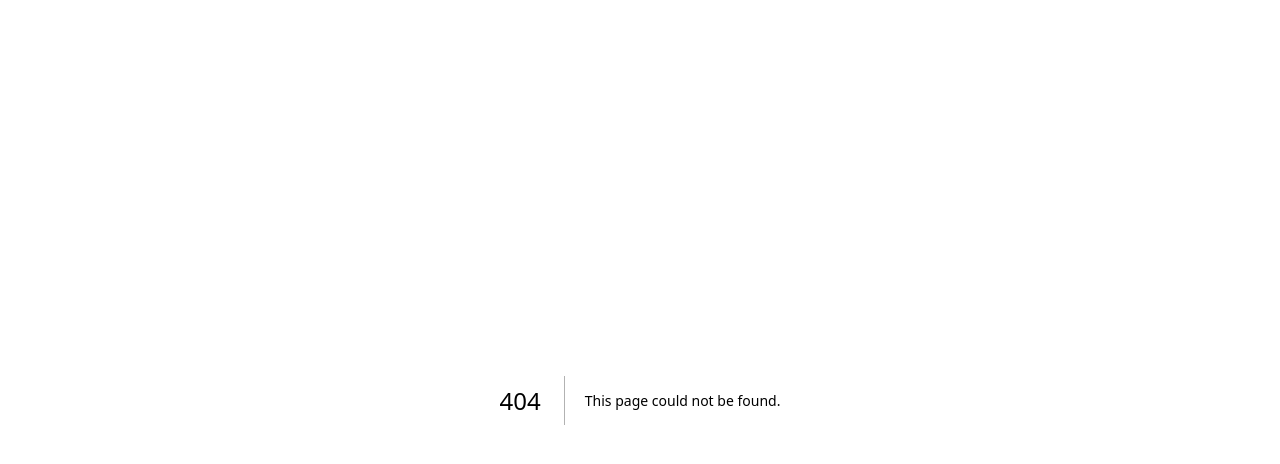
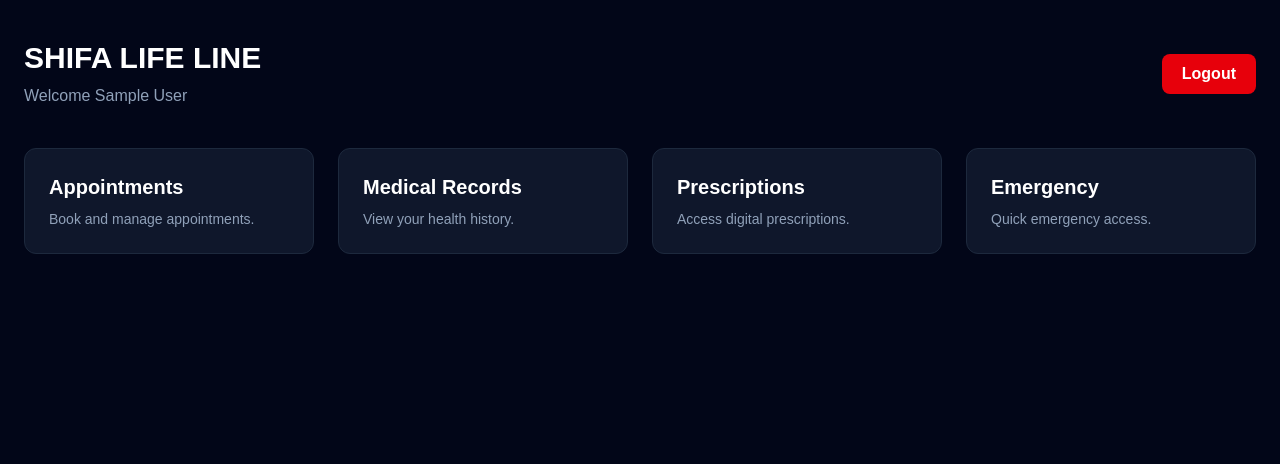
Before and after one commit to shifalifeline/shifalifeline-web, a Next.js app: page /dashboard in a window 1280 px wide. Before the commit this address had no page. Shown: the top 464 px of the page. Built offline with nearby package versions, Linux system fonts and the light colour scheme; sample sign-in values are in the browser's storage.

Commit message:
Sprint 14: Authentication context, protected routes and dashboard foundation

```diff
--- a/app/(auth)/login/page.tsx
+++ b/app/(auth)/login/page.tsx
@@ -4,13 +4,16 @@ import { useState } from "react";
 import Link from "next/link";
 import PasswordInput from "@/components/ui/PasswordInput";
 import { validateLogin } from "@/lib/validation/auth";
-import { login } from "@/lib/services/auth.service";
+import { login as loginService } from "@/lib/services/auth.service";
+import { useAuth } from "@/context/AuthContext";
 
 export default function LoginPage() {
   const [identifier, setIdentifier] = useState("");
   const [password, setPassword] = useState("");
   const [errors, setErrors] = useState<Record<string, string>>({});
   const [loading, setLoading] = useState(false);
+
+  const { login } = useAuth();
 
   async function handleSubmit(
     e: React.FormEvent<HTMLFormElement>
@@ -31,14 +34,20 @@ export default function LoginPage() {
     setLoading(true);
 
     try {
-      const response = await login({
+      const response = await loginService({
         identifier,
         password,
       });
 
       console.log(response);
 
-      // Navigation will be added after backend integration.
+      login({
+        id: "1",
+        name: "Demo User",
+        email: identifier,
+      });
+
+      window.location.href = "/dashboard";
     } catch (error) {
       console.error(error);
     } finally {
--- /dev/null
+++ b/app/dashboard/page.tsx
@@ -0,0 +1,95 @@
+"use client";
+
+import Link from "next/link";
+import ProtectedRoute from "@/components/auth/ProtectedRoute";
+import { useAuth } from "@/context/AuthContext";
+
+export default function DashboardPage() {
+  const { user, logout } = useAuth();
+
+  function handleLogout() {
+    logout();
+    window.location.href = "/login";
+  }
+
+  return (
+    <ProtectedRoute>
+      <main className="min-h-screen bg-slate-950 text-white">
+        <div className="mx-auto max-w-7xl px-6 py-10">
+          <header className="mb-10 flex items-center justify-between">
+            <div>
+              <h1 className="text-3xl font-bold">
+                SHIFA LIFE LINE
+              </h1>
+
+              <p className="mt-2 text-slate-400">
+                Welcome {user?.name}
+              </p>
+            </div>
+
+            <button
+              onClick={handleLogout}
+              className="rounded-lg bg-red-600 px-5 py-2 font-semibold transition hover:bg-red-500"
+            >
+              Logout
+            </button>
+          </header>
+
+          <section className="grid gap-6 md:grid-cols-2 xl:grid-cols-4">
+            <Link
+              href="#"
+              className="rounded-xl border border-slate-800 bg-slate-900 p-6 transition hover:border-cyan-500"
+            >
+              <h2 className="text-xl font-semibold">
+                Appointments
+              </h2>
+
+              <p className="mt-2 text-sm text-slate-400">
+                Book and manage appointments.
+              </p>
+            </Link>
+
+            <Link
+              href="#"
+              className="rounded-xl border border-slate-800 bg-slate-900 p-6 transition hover:border-cyan-500"
+            >
+              <h2 className="text-xl font-semibold">
+                Medical Records
+              </h2>
+
+              <p className="mt-2 text-sm text-slate-400">
+                View your health history.
+              </p>
+            </Link>
+
+            <Link
+              href="#"
+              className="rounded-xl border border-slate-800 bg-slate-900 p-6 transition hover:border-cyan-500"
+            >
+              <h2 className="text-xl font-semibold">
+                Prescriptions
+              </h2>
+
+              <p className="mt-2 text-sm text-slate-400">
+                Access digital prescriptions.
+              </p>
+            </Link>
+
+            <Link
+              href="#"
+              className="rounded-xl border border-slate-800 bg-slate-900 p-6 transition hover:border-cyan-500"
+            >
+              <h2 className="text-xl font-semibold">
+                Emergency
+              </h2>
+
+              <p className="mt-2 text-sm text-slate-400">
+                Quick emergency access.
+              </p>
+            </Link>
+          </section>
+        </div>
+      </main>
+    </ProtectedRoute>
+  );
+}
--- a/app/layout.tsx
+++ b/app/layout.tsx
@@ -1,6 +1,7 @@
 import type { Metadata } from "next";
 import { Geist, Geist_Mono } from "next/font/google";
 import "./globals.css";
+import { AuthProvider } from "@/context/AuthContext";
 
 const geistSans = Geist({
   variable: "--font-geist-sans",
@@ -27,7 +28,11 @@ export default function RootLayout({
       lang="en"
       className={`${geistSans.variable} ${geistMono.variable} h-full antialiased`}
     >
-      <body className="min-h-full flex flex-col">{children}</body>
+      <body>
+        <AuthProvider>
+          {children}
+        </AuthProvider>
+      </body>
     </html>
   );
 }
--- /dev/null
+++ b/components/auth/ProtectedRoute.tsx
@@ -0,0 +1,36 @@
+"use client";
+
+import { ReactNode, useEffect } from "react";
+import { useRouter } from "next/navigation";
+import { useAuth } from "@/context/AuthContext";
+
+interface ProtectedRouteProps {
+  children: ReactNode;
+}
+
+export default function ProtectedRoute({
+  children,
+}: ProtectedRouteProps) {
+  const { user, loading } = useAuth();
+  const router = useRouter();
+
+  useEffect(() => {
+    if (!loading && !user) {
+      router.replace("/login");
+    }
+  }, [loading, user, router]);
+
+  if (loading) {
+    return (
+      <div className="flex min-h-screen items-center justify-center bg-slate-950 text-white">
+        Loading...
+      </div>
+    );
+  }
+
+  if (!user) {
+    return null;
+  }
+
+  return <>{children}</>;
+}
--- /dev/null
+++ b/context/AuthContext.tsx
@@ -0,0 +1,76 @@
+"use client";
+
+import {
+  createContext,
+  useContext,
+  useEffect,
+  useState,
+  ReactNode,
+} from "react";
+
+interface User {
+  id: string;
+  name: string;
+  email: string;
+}
+
+interface AuthContextType {
+  user: User | null;
+  loading: boolean;
+  login: (user: User) => void;
+  logout: () => void;
+}
+
+const AuthContext = createContext<AuthContextType | undefined>(undefined);
+
+export function AuthProvider({
+  children,
+}: {
+  children: ReactNode;
+}) {
+  const [user, setUser] = useState<User | null>(null);
+  const [loading, setLoading] = useState(true);
+
+  useEffect(() => {
+    const stored = localStorage.getItem("shifa_user");
+
+    if (stored) {
+      setUser(JSON.parse(stored));
+    }
+
+    setLoading(false);
+  }, []);
+
+  const login = (user: User) => {
+    localStorage.setItem("shifa_user", JSON.stringify(user));
+    setUser(user);
+  };
+
+  const logout = () => {
+    localStorage.removeItem("shifa_user");
+    setUser(null);
+  };
+
+  return (
+    <AuthContext.Provider
+      value={{
+        user,
+        loading,
+        login,
+        logout,
+      }}
+    >
+      {children}
+    </AuthContext.Provider>
+  );
+}
+
+export function useAuth() {
+  const context = useContext(AuthContext);
+
+  if (!context) {
+    throw new Error("useAuth must be used within AuthProvider");
+  }
+
+  return context;
+}
```
